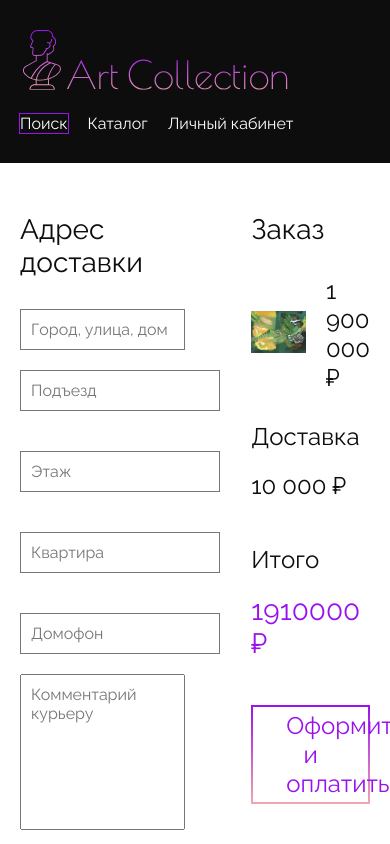
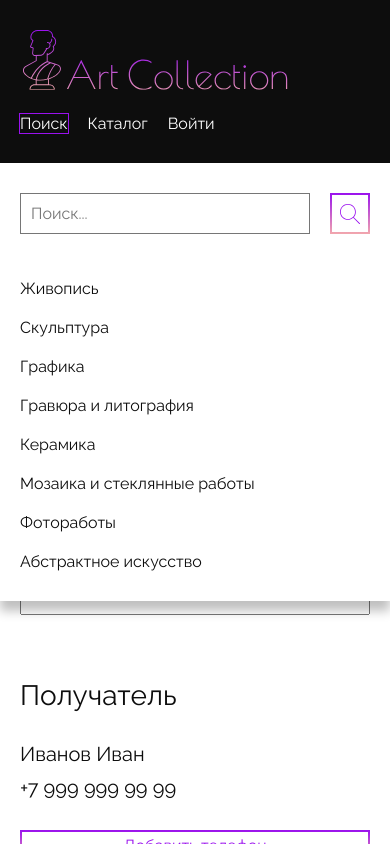
Before and after one commit to katya-sy/art-collection, a React (Vite) app: page /purchase in a window 390 px wide. Both pictures are taken after a click on the button "Поиск". Shown: the top 844 px of the page. Built offline with nearby package versions, Linux system fonts and the light colour scheme.

Commit message:
adaptive search and purchase

```diff
--- a/src/App.css
+++ b/src/App.css
@@ -35,6 +35,7 @@ button {
   font-size: inherit;
   font-family: inherit;
   cursor: pointer;
+  outline: none;
 }
 
 h2 {
@@ -72,6 +73,20 @@ img {
 
 .btn-mini {
   font-size: 16px;
+}
+
+.btn-icon {
+  padding-left: 10px;
+  padding-right: 10px;
+  width: 40px;
+  display: flex;
+  align-items: center;
+  justify-content: center;
+}
+
+.btn-icon img {
+  width: 20px;
+  height: 20px;
 }
 
 input {
@@ -277,9 +292,30 @@ body {
   color: var(--purple);
 }
 
+.menu-wrapper {
+  position: absolute;
+  width: 100%;
+  height: 100vh;
+  z-index: 10;
+}
+
+.menu {
+  background-color: var(--white);
+  box-shadow: 0px 10px 10px rgba(0, 0, 0, 25%);
+}
+
+.search-wrapper {
+  align-items: stretch;
+  width: 75%;
+}
+
 @media (max-width: 1200px) {
   .container {
     padding: 0 40px;
+  }
+
+  .error {
+    font-size: 12px;
   }
 }
 
@@ -306,6 +342,25 @@ body {
     grid-template-columns: repeat(4, 1fr);
   }
 
+  .grid-4-inputs {
+    grid-template-columns: repeat(4, 1fr);
+  }
+
+  .grid-5-3 {
+    grid-template-columns: repeat(1, 1fr);
+    row-gap: 80px;
+  }
+
+  .grid-5-3 > div:nth-child(1) {
+    grid-column-start: 1;
+    grid-column-end: 1;
+  }
+
+  .grid-5-3 > div:nth-child(2) {
+    grid-column-start: 1;
+    grid-column-end: 1;
+  }
+
   .partners-name {
     font-size: 20px;
   }
@@ -314,6 +369,10 @@ body {
 @media (max-width: 768px) {
   .grid-4 {
     grid-template-columns: repeat(auto-fit, minmax(200px, 1fr));
+  }
+
+  .grid-4-inputs {
+    grid-template-columns: repeat(4, 1fr);
   }
 
   .grid-2--wr {
@@ -343,6 +402,10 @@ body {
   .category {
     font-size: 20px;
   }
+
+  .search-wrapper {
+    width: 100%;
+  }
 }
 
 @media (max-width: 576px) {
@@ -357,6 +420,17 @@ body {
 
   .grid-2 {
     grid-template-columns: repeat(1, 1fr);
+    gap: 20px;
+  }
+
+  .grid-2-nwr {
+    display: flex;
+    flex-wrap: wrap;
+    gap: 20px;
+  }
+
+  .grid-4-inputs {
+    grid-template-columns: repeat(2, 1fr);
     gap: 20px;
   }
 
@@ -376,4 +450,19 @@ body {
   .category {
     height: 140px;
   }
+
+  .btns {
+    flex-wrap: wrap;
+    gap: 10px;
+  }
 }
+
+@media (max-width: 460px) {
+  .menu-wrapper {
+    height: calc(100vh + 150px);
+  }
+
+  .btn {
+    padding: 6px 20px;
+  }
+}
--- a/src/components/Header.jsx
+++ b/src/components/Header.jsx
@@ -1,9 +1,41 @@
-import React from "react";
+import React, { useState } from "react";
 import logo from "../assets/img/logo.svg";
 import { Link } from "react-router-dom";
+import { Input } from "./UI/Input";
+import searchImg from "../assets/img/search.svg";
+import { useForm } from "react-hook-form";
+import { useNavigate } from "react-router-dom";
 
 export const Header = () => {
+  const categories = [
+    "Живопись",
+    "Скульптура",
+    "Графика",
+    "Гравюра и литография",
+    "Керамика",
+    "Мозаика и стеклянные работы",
+    "Фотоработы",
+    "Абстрактное искусство",
+  ];
+  const [isOpenMenu, setIsOpenMenu] = useState(false);
+  const { register, handleSubmit, reset } = useForm();
+  const navigate = useNavigate();
+
+  const onSubmit = (data) => {
+    console.log(data);
+    reset();
+    navigate("/list");
+    setIsOpenMenu(false);
+  };
+
+  const toggleMenu = (prev) => setIsOpenMenu(!prev);
+
+  isOpenMenu && window.innerWidth > 460
+    ? (document.body.style.overflow = "hidden")
+    : (document.body.style.overflow = "auto");
+
   return (
+    <div style={{ position: "relative" }}>
       <div className="bg-black p-v-30">
         <div className="container flex-sb flex-bl header">
           <Link to="/">
@@ -12,7 +44,9 @@ export const Header = () => {
           <nav>
             <ul className="flex-20">
               <li>
-              <button className="link">Поиск</button>
+                <button className="link" onClick={() => toggleMenu(isOpenMenu)}>
+                  Поиск
+                </button>
               </li>
               <li>
                 <Link className="link" to="/catalog">
@@ -21,12 +55,46 @@ export const Header = () => {
               </li>
               <li>
                 <Link className="link" to="">
-                Личный кабинет
+                  Войти
                 </Link>
               </li>
             </ul>
           </nav>
         </div>
       </div>
+      {isOpenMenu && (
+        <div
+          className="menu-wrapper"
+          onClick={(e) => {
+            if (e.target.className === "menu-wrapper") {
+              toggleMenu(isOpenMenu);
+            }
+          }}
+        >
+          <div className="p-v-30 menu">
+            <div className="container flex-45 flex-col">
+              <form
+                onSubmit={handleSubmit(onSubmit)}
+                className="flex-20 search-wrapper"
+              >
+                <Input register={register("search")} placeholder={"Поиск..."} />
+                <button type="submit" className="btn btn-icon">
+                  <img src={searchImg} />
+                </button>
+              </form>
+              <ul className="grid-4" style={{ gap: 20 }}>
+                {categories.map((category) => (
+                  <li key={category}>
+                    <Link className="link c-black" to={"/list"}>
+                      {category}
+                    </Link>
+                  </li>
+                ))}
+              </ul>
+            </div>
+          </div>
+        </div>
+      )}
+    </div>
   );
 };
--- a/src/components/Slider.jsx
+++ b/src/components/Slider.jsx
@@ -2,10 +2,18 @@ import React from "react";
 import { Swiper, SwiperSlide } from "swiper/react";
 import "swiper/css";
 import slide1 from "../assets/img/slide1.png";
+import { Autoplay } from "swiper/modules";
 
 export const Slider = () => {
   return (
-    <Swiper spaceBetween={20} slidesPerView={1} style={{ maxWidth: "100%" }}>
+    <Swiper
+      spaceBetween={20}
+      modules={[Autoplay]}
+      autoplay={true}
+      delay={2000}
+      slidesPerView={1}
+      style={{ maxWidth: "100%" }}
+    >
       <SwiperSlide>
         <div>
           <img src={slide1} alt="Слайд" />
--- /dev/null
+++ b/src/components/UI/Modal.jsx
@@ -0,0 +1,5 @@
+import React from "react";
+
+export const Modal = () => {
+  return <div>Modal</div>;
+};
--- a/src/pages/Purchase.jsx
+++ b/src/pages/Purchase.jsx
@@ -45,7 +45,7 @@ export const Purchase = () => {
                     aria-invalid={errors.address}
                     error={errors.address}
                   />
-                  <div className="grid-4">
+                  <div className="grid-4 grid-4-inputs">
                     <Input
                       register={register("entrance", {
                         pattern: {
@@ -100,7 +100,7 @@ export const Purchase = () => {
                   <h4>Иванов Иван</h4>
                   <h4>+7 999 999 99 99</h4>
                 </div>
-                <div className="flex-20">
+                <div className="flex-20 btns">
                   <button type="button" className="btn btn-mini">
                     Добавить телефон
                   </button>
@@ -111,7 +111,7 @@ export const Purchase = () => {
               </div>
               <div className="flex-30 flex-col">
                 <h2>Дата и время доставки</h2>
-                <div className="flex-20">
+                <div className="flex-20 btns">
                   <Select
                     defaultValue="default"
                     register={register("date", { required: true })}
@@ -177,18 +177,21 @@ export const Purchase = () => {
             <div className="flex-45 flex-col">
               <div className="flex-30 flex-col">
                 <h2>Заказ</h2>
-                <div className="flex-20 flex-c">
+                <div
+                  className="flex-20 flex-c"
+                  style={{ flexWrap: "wrap", rowGap: 5 }}
+                >
                   <picture style={{ maxWidth: 200 }}>
                     <img src={product.img} alt={product.title} />
                   </picture>
                   <h3>{product.price} ₽</h3>
                 </div>
-                <div className="grid-2">
+                <div className="grid-2 grid-2-nwr">
                   <h3>Доставка</h3>
                   <h3>{delieveryPrice} ₽</h3>
                 </div>
               </div>
-              <div className="grid-2">
+              <div className="grid-2 grid-2-nwr">
                 <h3>Итого</h3>
                 <h2 className="c-purple">
                   {`${
```
Also changed, not shown: src/assets/img/search.svg (added). Lines whose indentation alone changed are shown as unchanged.
